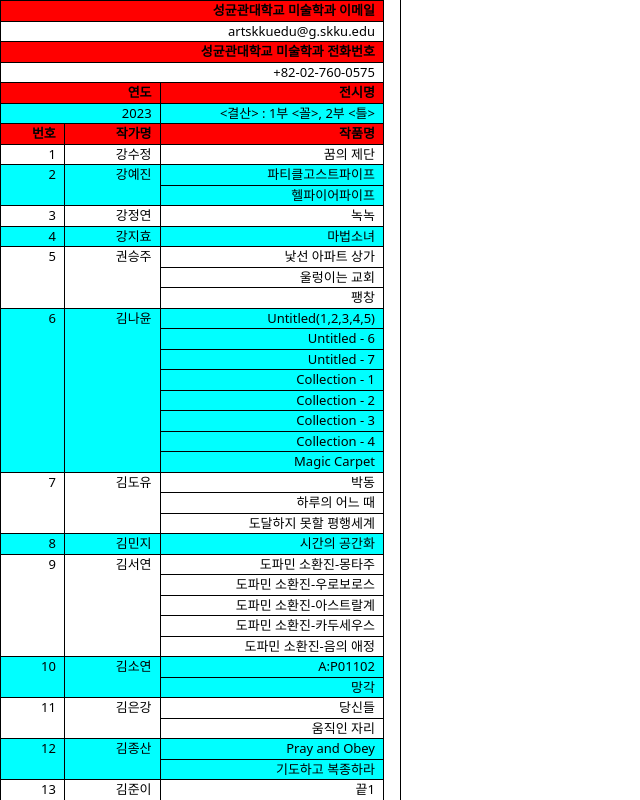
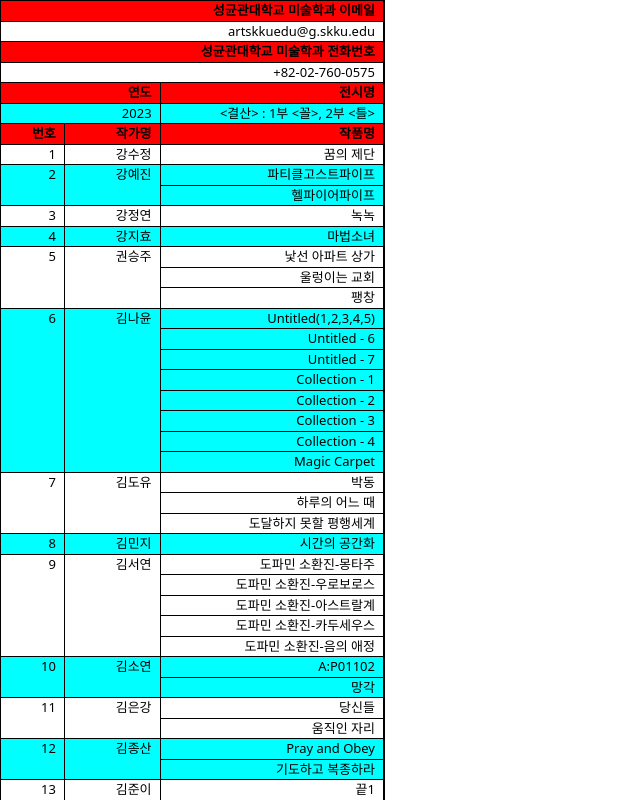
Before and after one commit to gwonhong/skku-art-exhibition, a Next.js app: page /2023 in a window 1280 px wide. Shown: the whole page, without its empty margins (0-640 px from the left). Built offline with nearby package versions, Linux system fonts and the light colour scheme.

Commit message:
fix: scrollbar margin

```diff
--- a/src/app/[exhibitionDate]/page.tsx
+++ b/src/app/[exhibitionDate]/page.tsx
@@ -21,7 +21,7 @@
 
   return (
     <body className={"flex h-screen"}>
-      <div className="h-full overflow-y-auto text-right pr-4">
+      <div className="h-full overflow-y-auto">
         <NavBar
           currentExhibitionDate={params.exhibitionDate}
           updateIframeSrc={updateIframeSrc}
--- a/src/components/NavBarArtworks.tsx
+++ b/src/components/NavBarArtworks.tsx
@@ -8,7 +8,7 @@
 
 function convertGoogleDriveLink(link: string) {
   const googleDriveFolderRegex =
-    /https:\/\/drive\.google\.com\/drive\/folders\/(?<googleDriveFolderId>[a-zA-Z0-9_-]+)\?usp=share_link/;
+    /https:\/\/drive\.google\.com\/drive\/folders\/(?<googleDriveFolderId>[a-zA-Z0-9_-]+)\?.*/;
   const googleDriveFolderId = link.match(googleDriveFolderRegex)?.groups
     ?.googleDriveFolderId;
 
```
